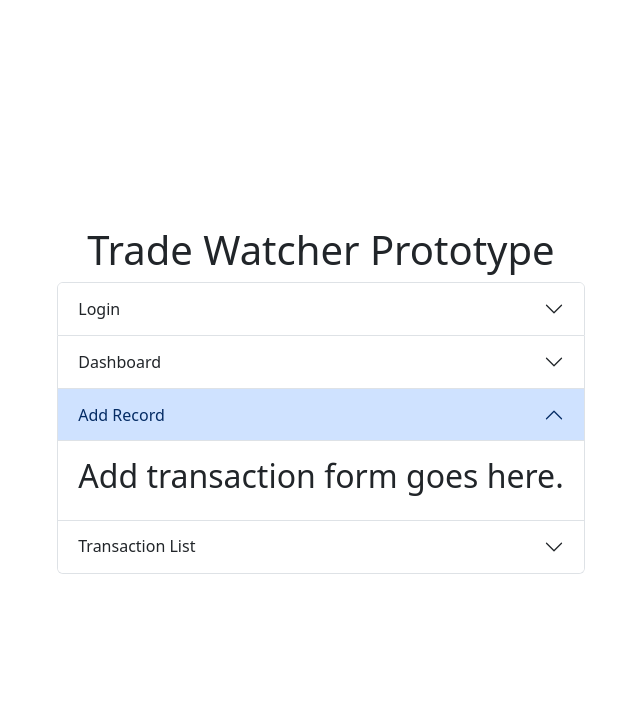
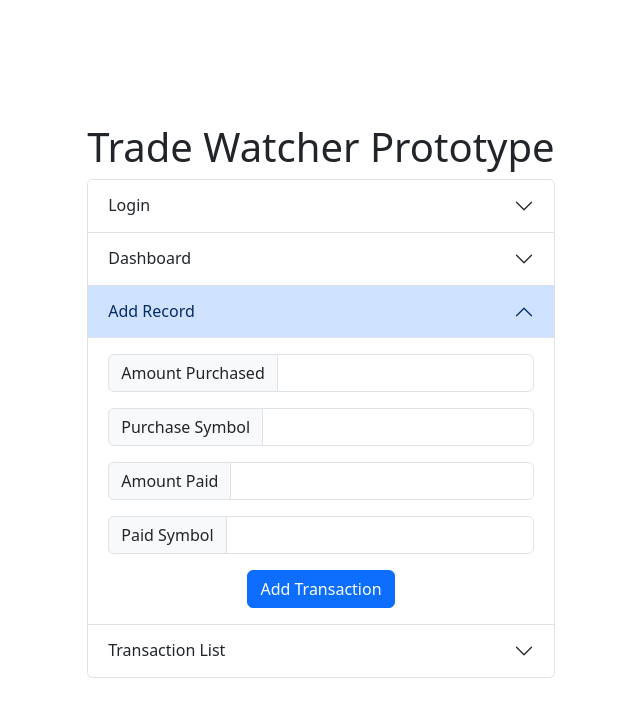
Before and after one commit to the-outrun-coder/Trade_Watcher, a React (Vite) app: page / in a window 1280 px wide. Shown: the top 716 px of the page, without its empty margins (319-959 px from the left). Built offline with nearby package versions, Linux system fonts and the light colour scheme.

Commit message:
Scaffold add transaction form

```diff
--- a/src/features/add-record/Add-Transaction.tsx
+++ b/src/features/add-record/Add-Transaction.tsx
@@ -1,8 +1,38 @@
-
+import { Button, Form, InputGroup } from "react-bootstrap";
 
 function AddTransaction() {
   return (
-    <h2> Add transaction form goes here. </h2>
+    <Form>
+      <Form.Group controlId="formAddTrx_acquiredAmount">
+        <InputGroup className="mb-3">
+          <InputGroup.Text>Amount Purchased</InputGroup.Text>
+          <Form.Control/>
+        </InputGroup>
+      </Form.Group>
+
+      <Form.Group controlId="formAddTrx_acquiredSymbol">
+        <InputGroup className="mb-3">
+          <InputGroup.Text>Purchase Symbol</InputGroup.Text>
+          <Form.Control/>
+        </InputGroup>
+      </Form.Group>
+
+      <Form.Group controlId="formAddTrx_purchaseAmount">
+        <InputGroup className="mb-3">
+          <InputGroup.Text>Amount Paid</InputGroup.Text>
+          <Form.Control/>
+        </InputGroup>
+      </Form.Group>
+
+      <Form.Group controlId="formAddTrx_purchaseSymbol">
+        <InputGroup className="mb-3">
+          <InputGroup.Text>Paid Symbol</InputGroup.Text>
+          <Form.Control/>
+        </InputGroup>
+      </Form.Group>
+
+      <Button type="submit" variant="primary">Add Transaction</Button>
+    </Form>
   );
 }
 
```
Also changed, not shown: 1 other file (tests, documents, lock files or other folders).
